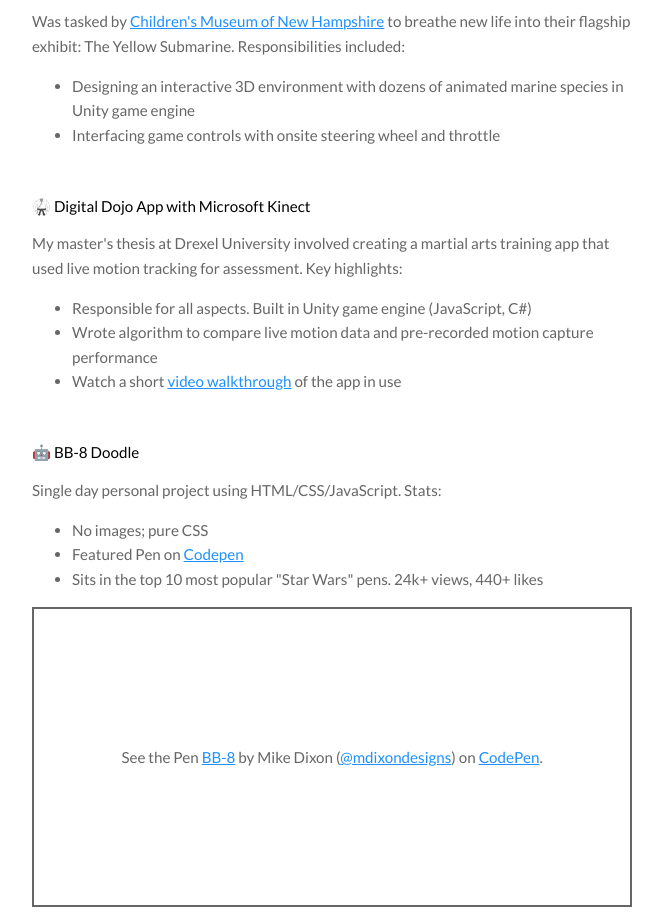
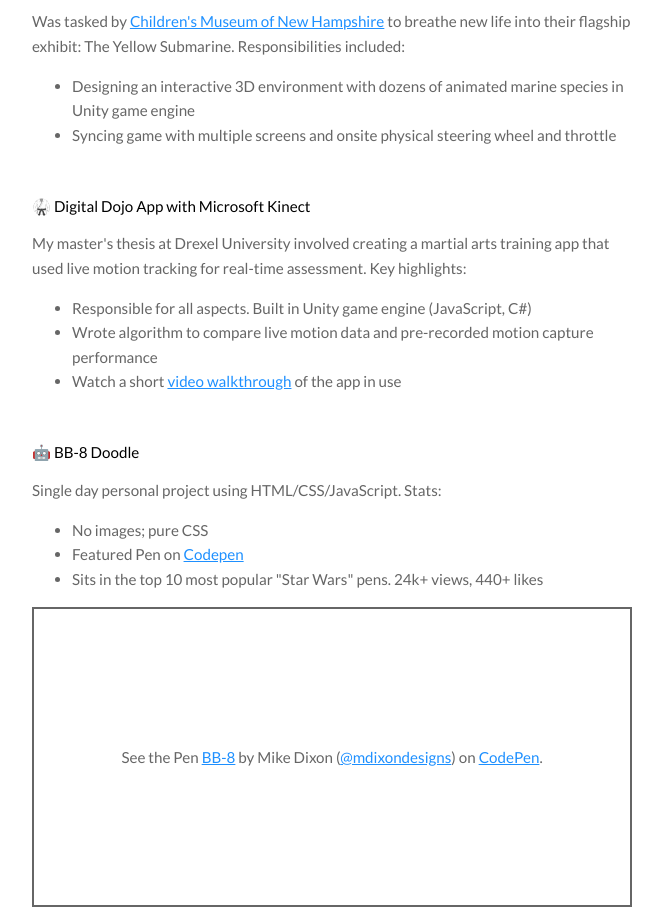
Before and after one commit to mdixondesigns/mdixondesigns.github.io, a plain HTML site: page index.html in a window 1280 px wide. Shown: the part 1980-2900 px from the top of the page, without its empty margins (308-971 px from the left). Drawn offline with Linux system fonts and the light colour scheme; a script that the page names is missing.

Commit message:
Minor copy tweaks

```diff
--- a/index.html
+++ b/index.html
@@ -103,13 +103,13 @@
       <p>Was tasked by <a href="https://childrens-museum.org/exhibits/exhibits/yellow-submarine" target="_blank" title="Children's Museum of New Hampshire - Yellow Submarine exhibit">Children's Museum of New Hampshire</a> to breathe new life into their flagship exhibit: The Yellow Submarine. Responsibilities included:</p>
       <ul>
         <li>Designing an interactive 3D environment with dozens of animated marine species in Unity game engine</li>
-        <li>Interfacing game controls with onsite steering wheel and throttle</li>
+        <li>Syncing game with multiple screens and onsite physical steering wheel and throttle</li>
       </ul>
 
       <br/>
 
       <h3>🥋 Digital Dojo App with Microsoft Kinect</h3>
-      <p>My master's thesis at Drexel University involved creating a martial arts training app that used live motion tracking for assessment. Key highlights:</p>
+      <p>My master's thesis at Drexel University involved creating a martial arts training app that used live motion tracking for real-time assessment. Key highlights:</p>
       <ul>
         <li>Responsible for all aspects. Built in Unity game engine (JavaScript, C#)</li>
         <li>Wrote algorithm to compare live motion data and pre-recorded motion capture performance</li>
```
